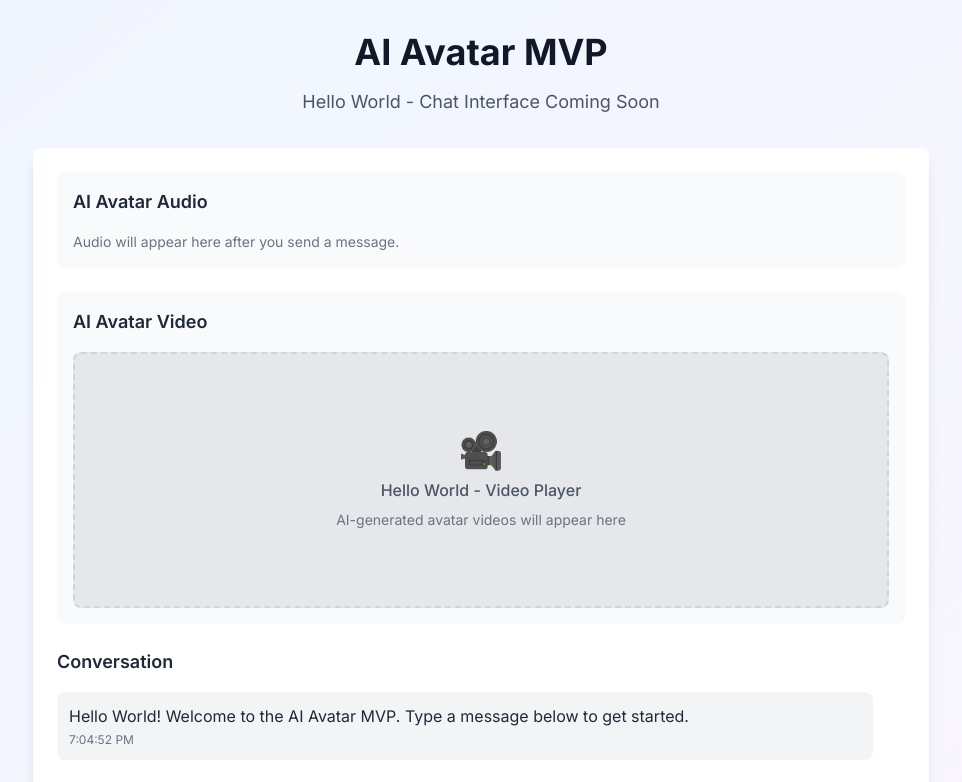
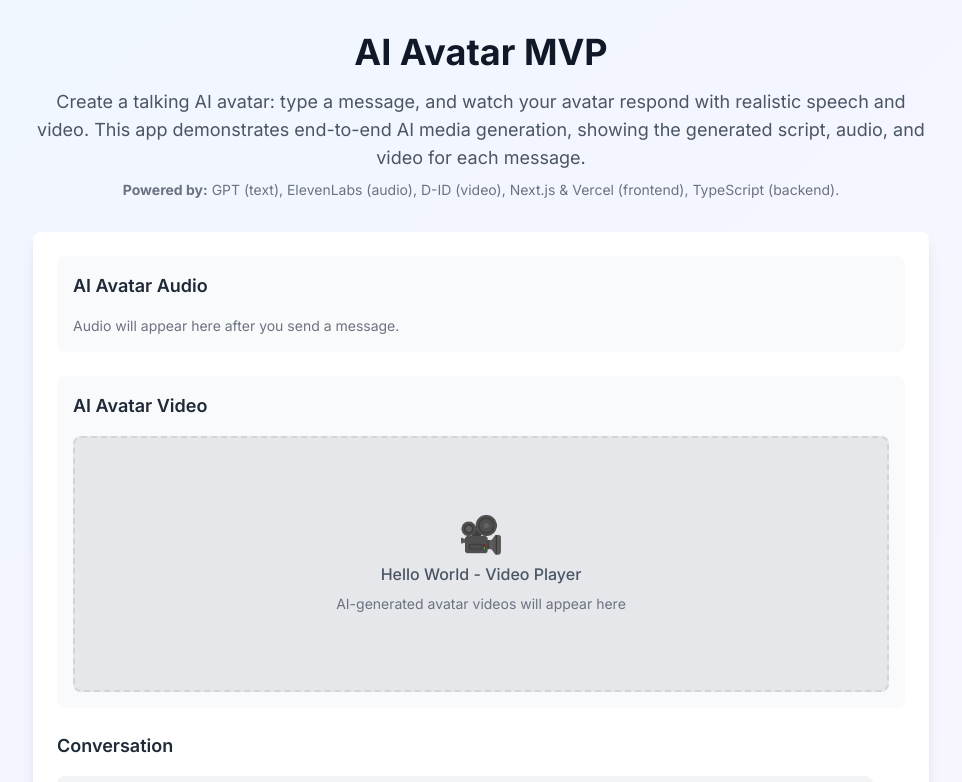
Before and after one commit to mark-torres10/ai_voice_visual_avatar_agent, a Next.js app in the folder frontend/: page / in a window 1280 px wide. Shown: the top 782 px of the page, without its empty margins (159-1121 px from the left). Built offline with nearby package versions, Linux system fonts and the light colour scheme.

Commit message:
Update description of app

```diff
--- a/frontend/app/page.tsx
+++ b/frontend/app/page.tsx
@@ -15,8 +15,12 @@ export default function Home() {
             <h1 className="text-4xl font-bold text-gray-900 mb-4">
               AI Avatar MVP
             </h1>
-            <p className="text-lg text-gray-600">
-              Hello World - Chat Interface Coming Soon
+            <p className="text-lg text-gray-600 mb-2">
+              Create a talking AI avatar: type a message, and watch your avatar respond with realistic speech and video.
+              This app demonstrates end-to-end AI media generation, showing the generated script, audio, and video for each message.
+            </p>
+            <p className="text-sm text-gray-500">
+              <strong>Powered by:</strong> GPT (text), ElevenLabs (audio), D-ID (video), Next.js & Vercel (frontend), TypeScript (backend).
             </p>
           </div>
 
```
